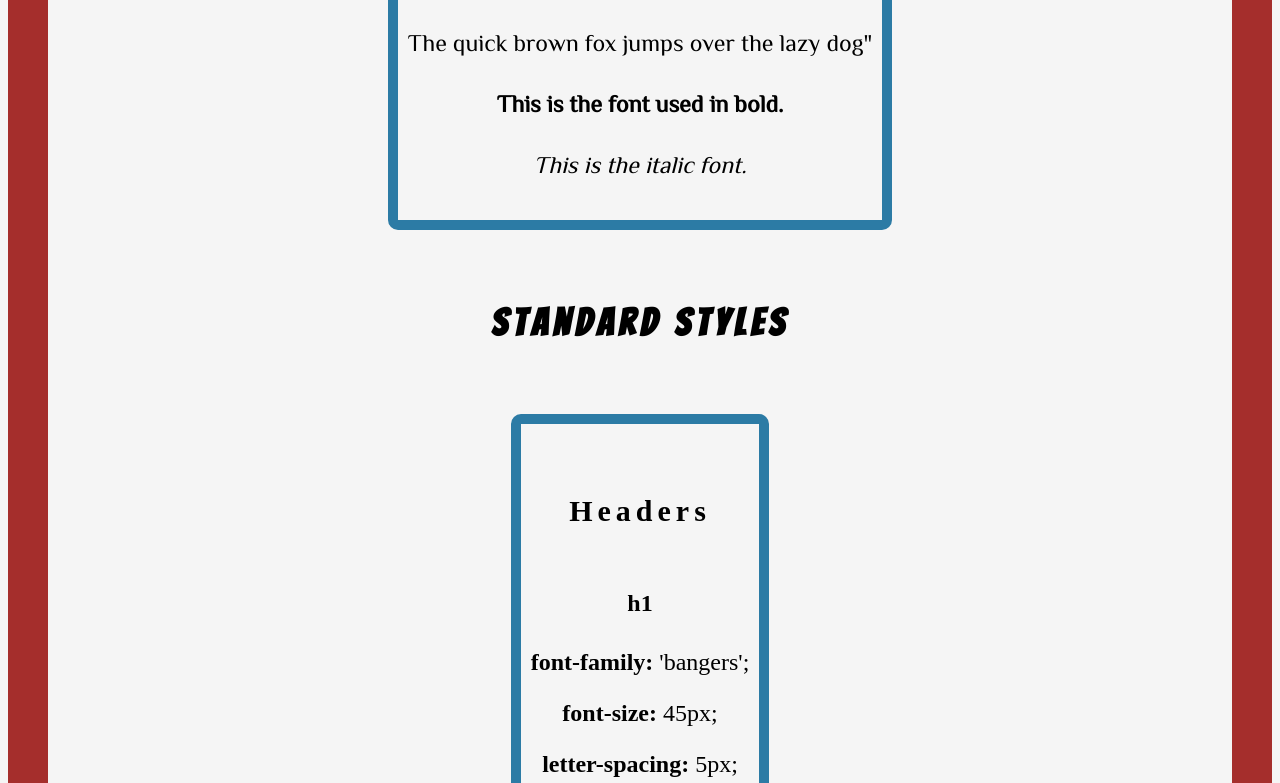
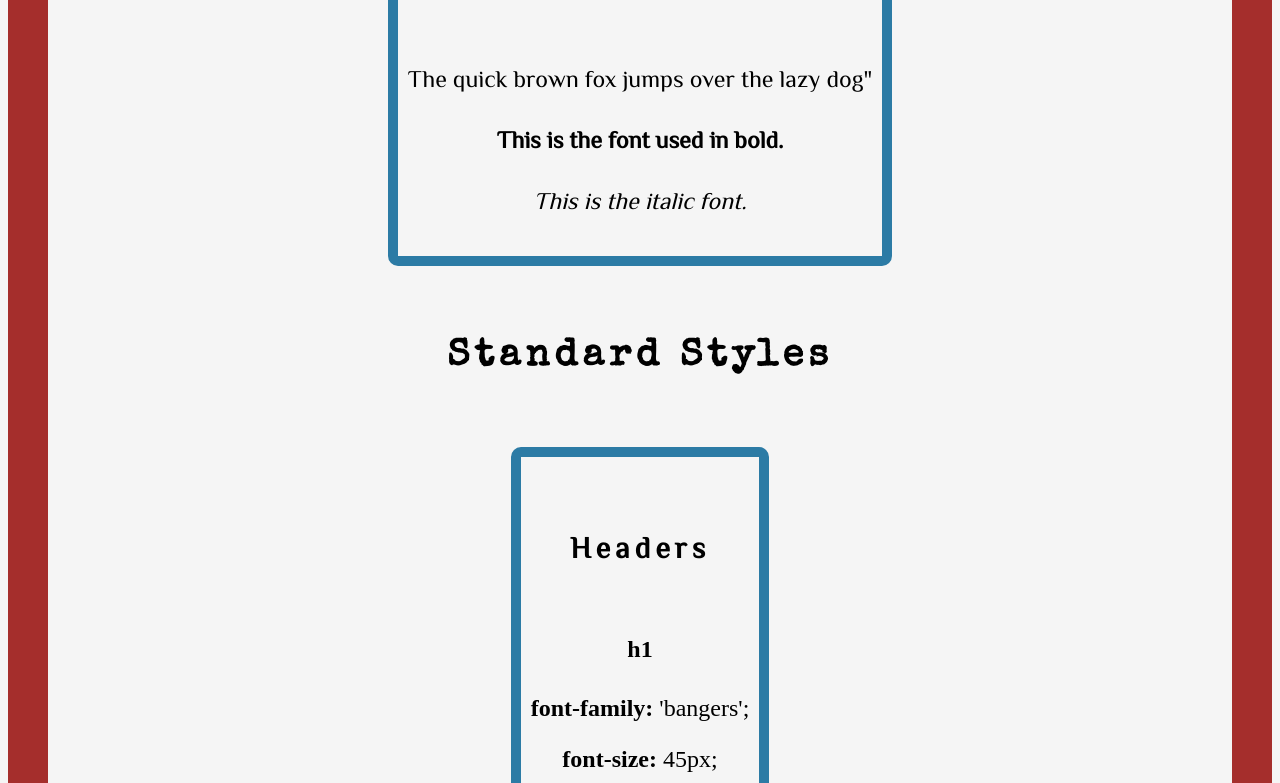
Before and after one commit to liveyourlife58/design-system, a plain HTML site: page index.html in a window 1280 px wide. Shown: the part 2017-2800 px from the top of the page. Drawn offline with nearby package versions, Linux system fonts and the light colour scheme.

Commit message:
Update styles.css

```diff
--- a/styles.css
+++ b/styles.css
@@ -20,7 +20,7 @@ h1 {
 
 h2 {
     font-size: 38px;
-    font-family: 'bangers';
+    font-family: 'special elite';
     padding-top: 30px;
     padding-bottom: 30px;
     letter-spacing: 5px;
@@ -29,6 +29,7 @@ h2 {
 h3 {
     font-size: 30px;
     padding-top: 30px;
+    font-family: 'el messiri';
     padding-bottom: 30px;
     letter-spacing: 5px;
 }
```
